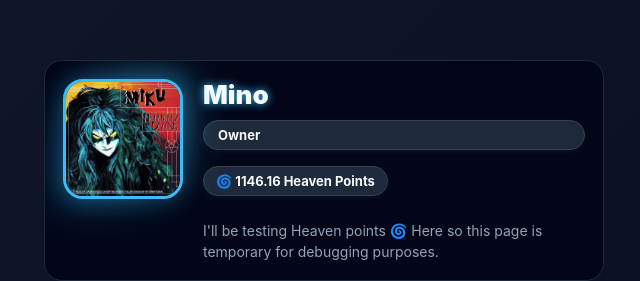
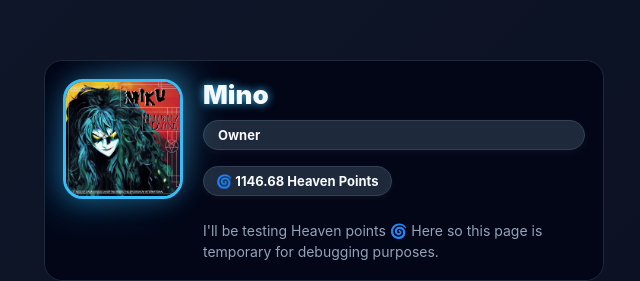
Before and after one commit to Heaven-501/HeavenMusicBotLogicHandler, a plain HTML site: page Mino.html in a window 1280 px wide. Shown: the top 281 px of the page, 316-956 px from the left. Drawn offline with Linux system fonts and the light colour scheme.

Commit message:
Increment Heaven Rating 🌀 [ci skip]

```diff
--- a/Mino.html
+++ b/Mino.html
@@ -55,7 +55,7 @@
       <div class="name">Mino</div>
       <div class="role-tag">Owner</div>
       <div class="activity-stats">
-        <div class="stat-bubble" id="heavenRating">🌀 1146.16 Heaven Points</div>
+        <div class="stat-bubble" id="heavenRating">🌀 1146.68 Heaven Points</div>
       </div>
       <div class="desc">
         I'll be testing Heaven points 🌀 Here so this page is temporary for debugging purposes.
```
Also changed, not shown: 1 other file.
